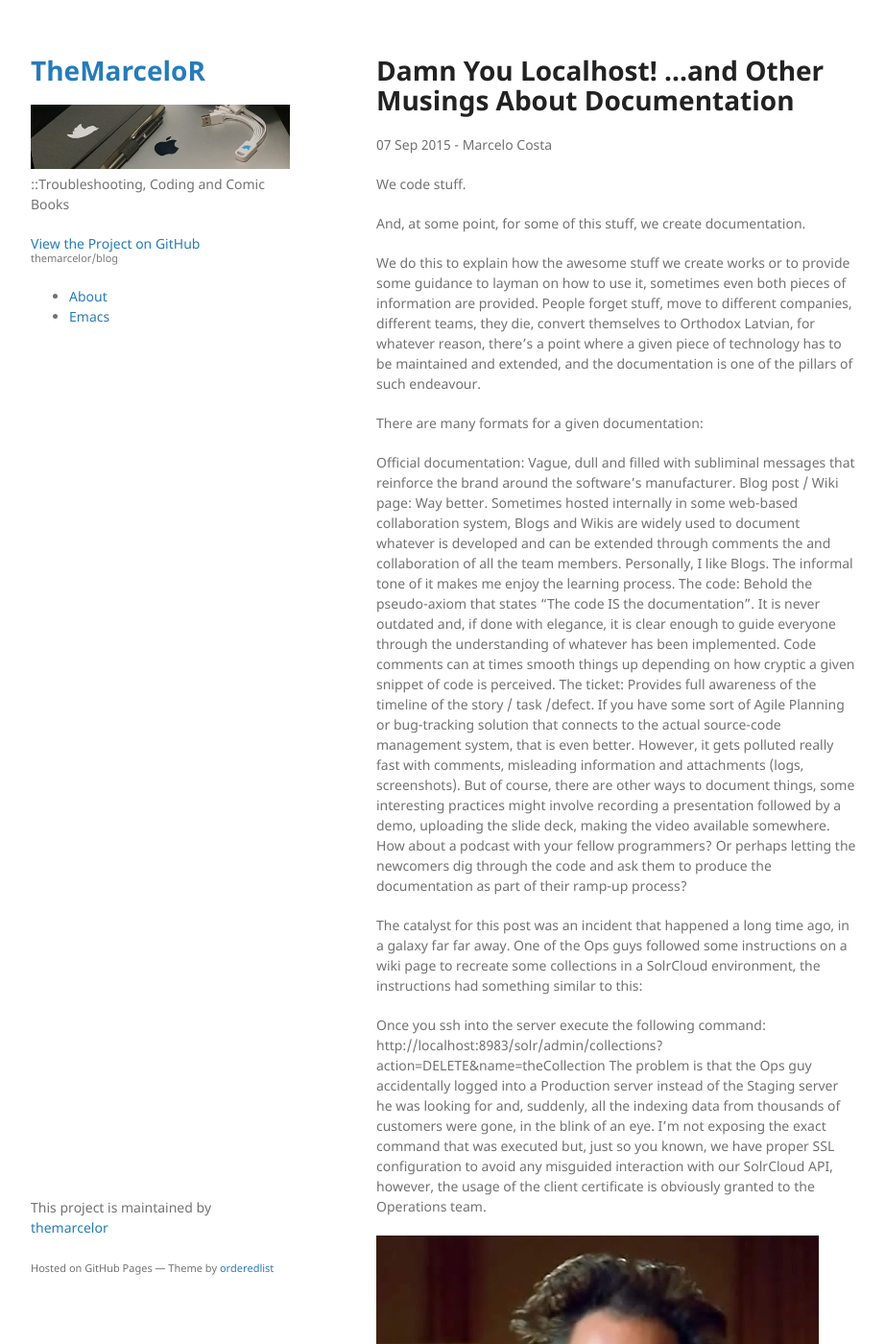
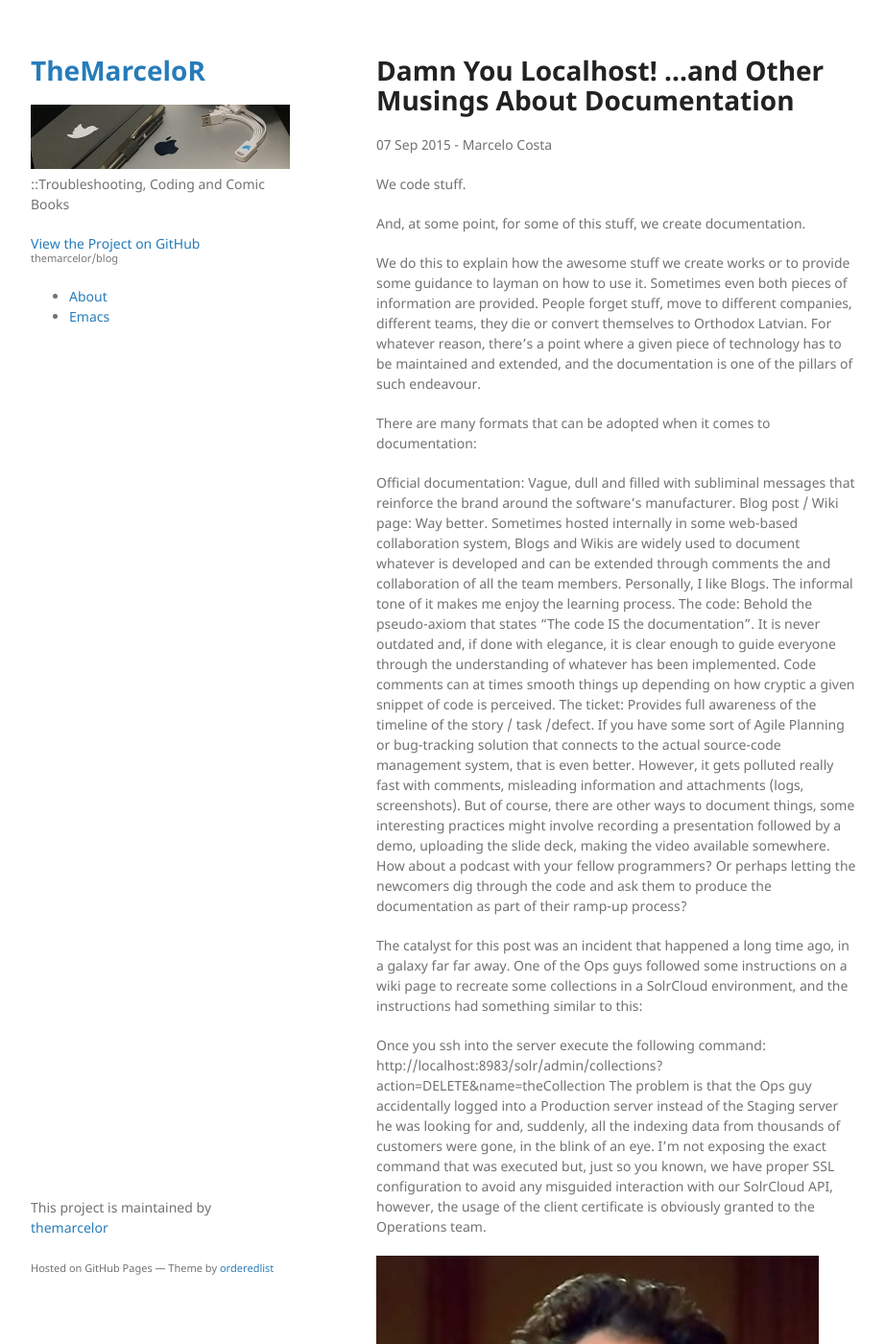
Before and after one commit to themarcelor/blog, a Jekyll site: the page built from _posts/2015-09-07-damn-you-localhost!-...and-other-musings-about-documentation.md, in a window 1280 px wide and 1400 px high. Shown: the whole window at 96% size, without its empty margins (178-1100 px from the left). Built offline with Jekyll 4.4.1, drawn with Linux system fonts in a browser that asks for light colours.

Commit message:
tweak punctuation a bit (still needs further review)

```diff
--- a/_posts/2015-09-07-damn-you-localhost!-...and-other-musings-about-documentation.md
+++ b/_posts/2015-09-07-damn-you-localhost!-...and-other-musings-about-documentation.md
@@ -6,9 +6,9 @@ We code stuff.
 
 And, at some point, for some of this stuff, we create documentation.
 
-We do this to explain how the awesome stuff we create works or to provide some guidance to layman on how to use it, sometimes even both pieces of information are provided. People forget stuff, move to different companies, different teams, they die, convert themselves to Orthodox Latvian, for whatever reason, there’s a point where a given piece of technology has to be maintained and extended, and the documentation is one of the pillars of such endeavour.
+We do this to explain how the awesome stuff we create works or to provide some guidance to layman on how to use it. Sometimes even both pieces of information are provided. People forget stuff, move to different companies, different teams, they die or convert themselves to Orthodox Latvian. For whatever reason, there’s a point where a given piece of technology has to be maintained and extended, and the documentation is one of the pillars of such endeavour.
 
-There are many formats for a given documentation:
+There are many formats that can be adopted when it comes to documentation:
 
 Official documentation: Vague, dull and filled with subliminal messages that reinforce the brand around the software’s manufacturer.
 Blog post / Wiki page: Way better. Sometimes hosted internally in some web-based collaboration system, Blogs and Wikis are widely used to document whatever is developed and can be extended through comments the and collaboration of all the team members. Personally, I like Blogs. The informal tone of it makes me enjoy the learning process.
@@ -16,7 +16,7 @@ The code: Behold the pseudo-axiom that states “The code IS the documentation
 The ticket: Provides full awareness of the timeline of the story / task /defect. If you have some sort of Agile Planning or bug-tracking solution that connects to the actual source-code management system, that is even better. However, it gets polluted really fast with comments, misleading information and attachments (logs, screenshots).
 But of course, there are other ways to document things, some interesting practices might involve recording a presentation followed by a demo, uploading the slide deck, making the video available somewhere. How about a podcast with your fellow programmers? Or perhaps letting the newcomers dig through the code and ask them to produce the documentation as part of their ramp-up process?
 
-The catalyst for this post was an incident that happened a long time ago, in a galaxy far far away. One of the Ops guys followed some instructions on a wiki page to recreate some collections in a SolrCloud environment, the instructions had something similar to this:
+The catalyst for this post was an incident that happened a long time ago, in a galaxy far far away. One of the Ops guys followed some instructions on a wiki page to recreate some collections in a SolrCloud environment, and the instructions had something similar to this:
 
 Once you ssh into the server execute the following command:
 http://localhost:8983/solr/admin/collections?action=DELETE&name=theCollection
```
